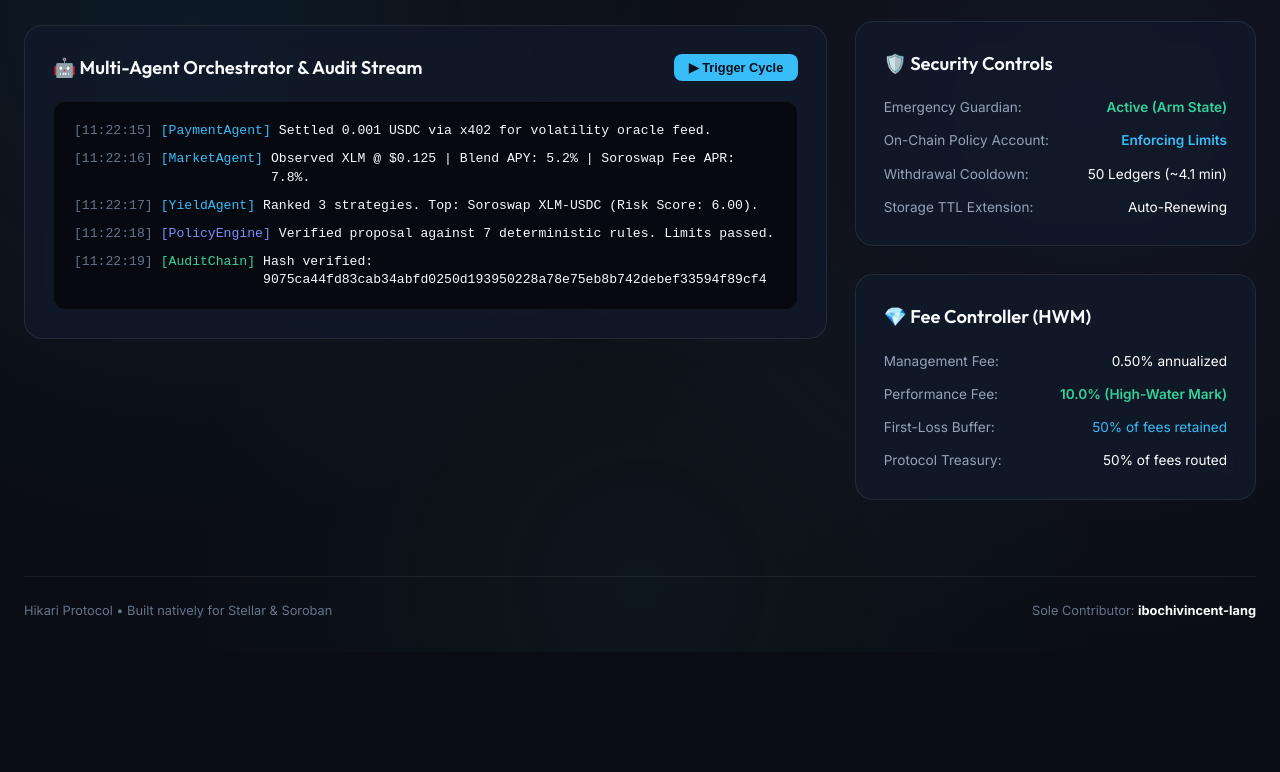
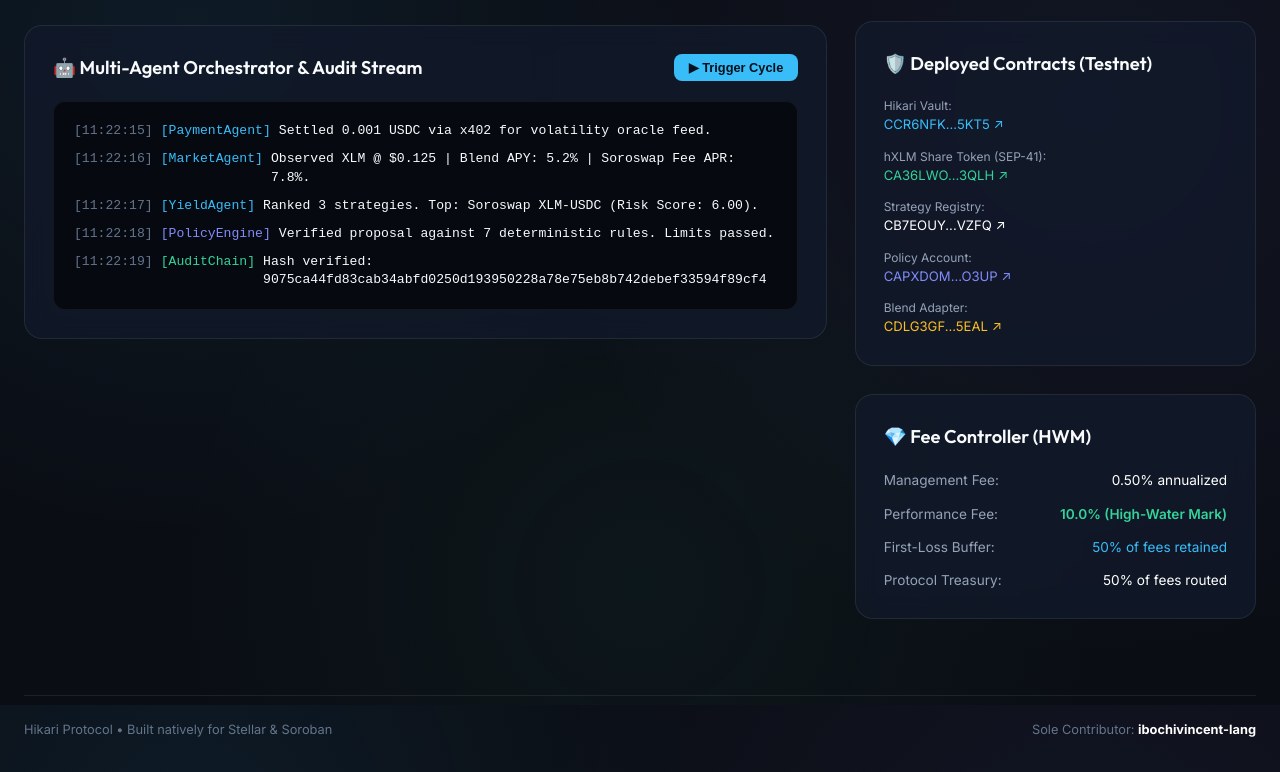
Before and after one commit to ibochivincent-lang/hikari, a website: page frontend/public/index.html in a window 1280 px wide. Shown: the part 895-1667 px from the top of the page. Before the commit the page ends 1547 px from the top, so only its background shows below. Drawn offline with Linux system fonts and the light colour scheme.

Commit message:
feat: deploy Hikari protocol to Stellar Testnet and display live contracts on dashboard

```diff
--- a/frontend/public/index.html
+++ b/frontend/public/index.html
@@ -220,29 +220,43 @@
           </form>
         </div>
 
-        <!-- Protocol Security Status -->
+        <!-- Protocol Security & Deployed Contracts Status -->
         <div class="card">
           <div class="card-header">
             <h2 class="card-title">
-              <span>🛡️ Security Controls</span>
+              <span>🛡️ Deployed Contracts (Testnet)</span>
             </h2>
           </div>
-          <div style="display: flex; flex-direction: column; gap: 0.8rem; font-size: 0.85rem;">
-            <div style="display: flex; justify-content: space-between;">
-              <span style="color: var(--text-muted);">Emergency Guardian:</span>
-              <span style="color: var(--accent-emerald); font-weight: 600;">Active (Arm State)</span>
+          <div style="display: flex; flex-direction: column; gap: 0.8rem; font-size: 0.82rem;">
+            <div>
+              <div style="color: var(--text-muted); font-size: 0.75rem;">Hikari Vault:</div>
+              <a href="https://stellar.expert/explorer/testnet/contract/CCR6NFKICAK4KW2SVKU4UESG5SR6RMYRVUDDO6K7BB6NUWYSMGQS5KT5" target="_blank" style="color: var(--accent-cyan); text-decoration: none; word-break: break-all;">
+                CCR6NFK...5KT5 ↗
+              </a>
             </div>
-            <div style="display: flex; justify-content: space-between;">
-              <span style="color: var(--text-muted);">On-Chain Policy Account:</span>
-              <span style="color: var(--accent-cyan); font-weight: 600;">Enforcing Limits</span>
+            <div>
+              <div style="color: var(--text-muted); font-size: 0.75rem;">hXLM Share Token (SEP-41):</div>
+              <a href="https://stellar.expert/explorer/testnet/contract/CA36LWOMIDPXFMVTQR6TODLSAO6QFNSYK6UBP5CS5MWGC2UHIDT23QLH" target="_blank" style="color: var(--accent-emerald); text-decoration: none; word-break: break-all;">
+                CA36LWO...3QLH ↗
+              </a>
             </div>
-            <div style="display: flex; justify-content: space-between;">
-              <span style="color: var(--text-muted);">Withdrawal Cooldown:</span>
-              <span style="color: #fff;">50 Ledgers (~4.1 min)</span>
+            <div>
+              <div style="color: var(--text-muted); font-size: 0.75rem;">Strategy Registry:</div>
+              <a href="https://stellar.expert/explorer/testnet/contract/CB7EOUYL5V22KCUK27LACLMDYDQMBCJMNQUWSALEGBEZXEK4LH76VZFQ" target="_blank" style="color: #fff; text-decoration: none; word-break: break-all;">
+                CB7EOUY...VZFQ ↗
+              </a>
             </div>
-            <div style="display: flex; justify-content: space-between;">
-              <span style="color: var(--text-muted);">Storage TTL Extension:</span>
-              <span style="color: #fff;">Auto-Renewing</span>
+            <div>
+              <div style="color: var(--text-muted); font-size: 0.75rem;">Policy Account:</div>
+              <a href="https://stellar.expert/explorer/testnet/contract/CAPXDOMRO7U6XGOSNWKP6YBY7GMBRH7FPTYWTAW6CRGPMYIZHIJDO3UP" target="_blank" style="color: var(--accent-purple); text-decoration: none; word-break: break-all;">
+                CAPXDOM...O3UP ↗
+              </a>
+            </div>
+            <div>
+              <div style="color: var(--text-muted); font-size: 0.75rem;">Blend Adapter:</div>
+              <a href="https://stellar.expert/explorer/testnet/contract/CDLG3GFOQ6WFVTFXQCW3ZSJMMMXIEQVEGZKMERS4ITBDZOHKXPRB5EAL" target="_blank" style="color: var(--accent-amber); text-decoration: none; word-break: break-all;">
+                CDLG3GF...5EAL ↗
+              </a>
             </div>
           </div>
         </div>
```
Also changed, not shown: deployed_contracts.json (added, +46 -0 lines).
